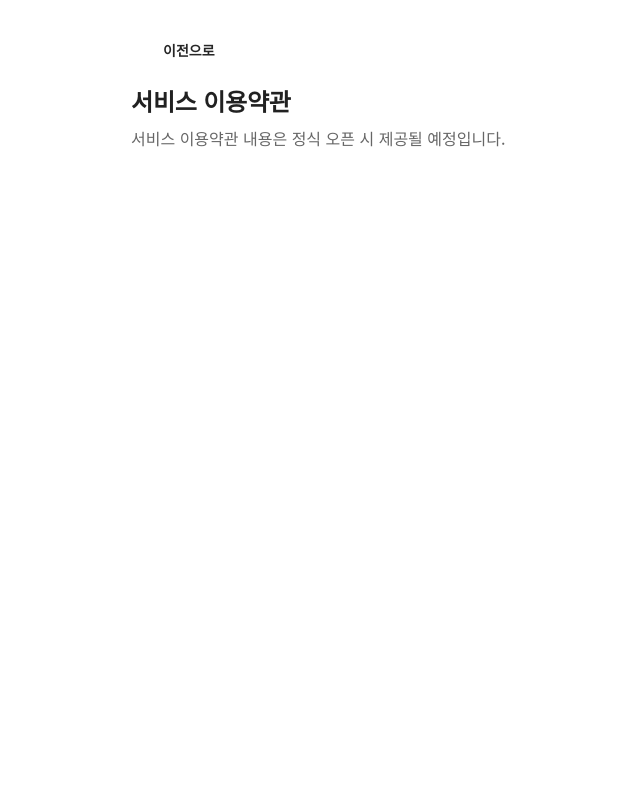
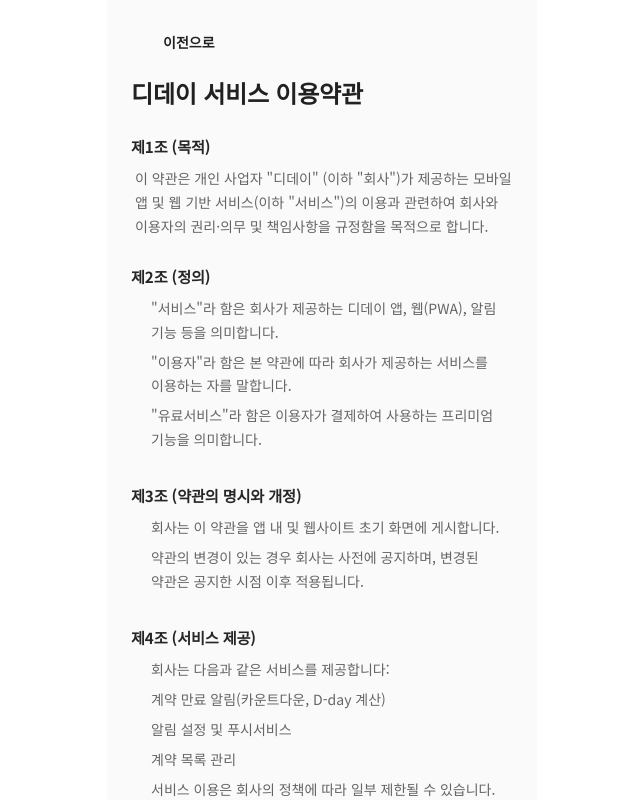
Before and after one commit to c-rabbits/d-day, a Next.js app: page /terms in a window 1280 px wide. Shown: the top 800 px of the page, without its empty margins (318-958 px from the left). Built offline with nearby package versions, Linux system fonts and the light colour scheme; some icons are missing.

Commit message:
terms: add full service terms content with styled layout
Co-authored-by: Cursor <cursoragent@cursor.com>

```diff
--- a/app/terms/page.tsx
+++ b/app/terms/page.tsx
@@ -1,26 +1,165 @@
 "use client";
 
 import { useRouter } from "next/navigation";
-import { Button, Container, Typography } from "@mui/material";
+import { Box, Button, Container, Stack, Typography } from "@mui/material";
 import ArrowBackRoundedIcon from "@mui/icons-material/ArrowBackRounded";
+
+const CLAUSES = [
+  {
+    title: "제1조 (목적)",
+    body: "이 약관은 개인 사업자 \"디데이\" (이하 \"회사\")가 제공하는 모바일 앱 및 웹 기반 서비스(이하 \"서비스\")의 이용과 관련하여 회사와 이용자의 권리·의무 및 책임사항을 규정함을 목적으로 합니다.",
+  },
+  {
+    title: "제2조 (정의)",
+    items: [
+      "\"서비스\"라 함은 회사가 제공하는 디데이 앱, 웹(PWA), 알림 기능 등을 의미합니다.",
+      "\"이용자\"라 함은 본 약관에 따라 회사가 제공하는 서비스를 이용하는 자를 말합니다.",
+      "\"유료서비스\"라 함은 이용자가 결제하여 사용하는 프리미엄 기능을 의미합니다.",
+    ],
+  },
+  {
+    title: "제3조 (약관의 명시와 개정)",
+    items: [
+      "회사는 이 약관을 앱 내 및 웹사이트 초기 화면에 게시합니다.",
+      "약관의 변경이 있는 경우 회사는 사전에 공지하며, 변경된 약관은 공지한 시점 이후 적용됩니다.",
+    ],
+  },
+  {
+    title: "제4조 (서비스 제공)",
+    items: [
+      "회사는 다음과 같은 서비스를 제공합니다:",
+      "계약 만료 알림(카운트다운, D-day 계산)",
+      "알림 설정 및 푸시서비스",
+      "계약 목록 관리",
+      "서비스 이용은 회사의 정책에 따라 일부 제한될 수 있습니다.",
+    ],
+  },
+  {
+    title: "제5조 (이용 계약)",
+    items: [
+      "이용계약은 이용자가 약관에 동의하고 서비스 이용을 신청함으로써 성립됩니다.",
+      "회사는 아래에 해당할 경우 이용 신청을 거부할 수 있습니다:",
+      "허위 내용 등록",
+      "기타 불법적 이용이 의심되는 경우",
+    ],
+  },
+  {
+    title: "제6조 (계정 및 개인정보)",
+    items: [
+      "이용자는 정확한 정보로 계정을 생성해야 합니다.",
+      "회사는 개인정보 처리방침에 따라 이용자의 정보를 안전하게 관리합니다.",
+    ],
+  },
+  {
+    title: "제7조 (유료 서비스 및 결제)",
+    items: [
+      "유료서비스 결제는 Google Play 결제 시스템을 통해 이루어집니다.",
+      "환불은 Google Play 정책에 따릅니다.",
+    ],
+  },
+  {
+    title: "제8조 (이용자의 의무)",
+    items: [
+      "이용자는 약관 준수 및 서비스 이용 관련 법령을 준수해야 합니다.",
+      "타인의 권리를 침해하거나 불법적인 행위를 해서는 안 됩니다.",
+    ],
+  },
+  {
+    title: "제9조 (서비스 이용 제한)",
+    body: "회사는 다음과 같은 경우 이용을 제한 또는 중단할 수 있습니다:",
+    items: [
+      "서비스 운영에 중대한 장애가 발생한 경우",
+      "이용자의 약관 위반이 확인된 경우",
+    ],
+  },
+  {
+    title: "제10조 (알림 및 정보의 정확성)",
+    items: [
+      "디데이 서비스는 이용자가 입력한 데이터를 기반으로 알림을 제공합니다.",
+      "회사는 알림 누락, 정보 오차 등에 대해 책임을 지지 않습니다.",
+    ],
+  },
+  {
+    title: "제11조 (지적재산권)",
+    body: "서비스에 포함된 모든 콘텐츠 및 디자인은 회사 또는 라이선스 제공자의 소유이며, 무단 복제 및 배포를 금합니다.",
+  },
+  {
+    title: "제12조 (면책조항)",
+    body: "회사는 천재지변, 서비스 장애, 네트워크 문제 등 회사 귀책사유가 아닌 사유로 발생한 손해에 대해 책임을 지지 않습니다.",
+  },
+  {
+    title: "제13조 (준거법 및 재판관할)",
+    body: "본 약관은 대한민국 법률에 따라 해석되며, 분쟁 발생 시 서울중앙지방법원을 1심 관할 법원으로 합니다.",
+  },
+];
 
 export default function TermsPage() {
   const router = useRouter();
   return (
-    <Container maxWidth="sm" sx={{ py: 4 }}>
+    <Box sx={{ minHeight: "100vh", bgcolor: "grey.50", pb: 6 }}>
+      <Container maxWidth="sm" sx={{ py: 3, px: 2.5 }}>
         <Button
           startIcon={<ArrowBackRoundedIcon />}
           onClick={() => router.back()}
-        sx={{ mb: 2 }}
+          sx={{ mb: 2, color: "text.primary" }}
         >
           이전으로
         </Button>
-      <Typography variant="h5" fontWeight={700} gutterBottom>
-        서비스 이용약관
+
+        <Typography variant="h5" fontWeight={700} sx={{ mb: 3, color: "grey.900" }}>
+          디데이 서비스 이용약관
         </Typography>
-      <Typography color="text.secondary">
-        서비스 이용약관 내용은 정식 오픈 시 제공될 예정입니다.
+
+        <Stack spacing={3}>
+          {CLAUSES.map((clause) => (
+            <Box key={clause.title}>
+              <Typography
+                variant="subtitle1"
+                fontWeight={700}
+                sx={{ color: "primary.main", mb: 1, fontSize: "0.95rem" }}
+              >
+                {clause.title}
               </Typography>
+              {clause.body && (
+                <Typography variant="body2" color="text.secondary" sx={{ lineHeight: 1.7, pl: 0.5 }}>
+                  {clause.body}
+                </Typography>
+              )}
+              {clause.items && (
+                <Stack component="ul" sx={{ m: 0, pl: 2.5, "& li": { mb: 0.75 } }}>
+                  {clause.items.map((item, i) => (
+                    <Typography
+                      key={i}
+                      component="li"
+                      variant="body2"
+                      color="text.secondary"
+                      sx={{ lineHeight: 1.7 }}
+                    >
+                      {item}
+                    </Typography>
+                  ))}
+                </Stack>
+              )}
+            </Box>
+          ))}
+        </Stack>
+
+        <Box
+          sx={{
+            mt: 4,
+            pt: 2,
+            borderTop: "1px solid",
+            borderColor: "divider",
+          }}
+        >
+          <Typography variant="subtitle2" fontWeight={700} color="text.secondary" gutterBottom>
+            부칙
+          </Typography>
+          <Typography variant="body2" color="text.secondary" sx={{ lineHeight: 1.7 }}>
+            이 약관은 2026년 2월 28일부터 시행합니다.
+          </Typography>
+        </Box>
       </Container>
+    </Box>
   );
 }
```
Lines whose indentation alone changed are shown as unchanged.
